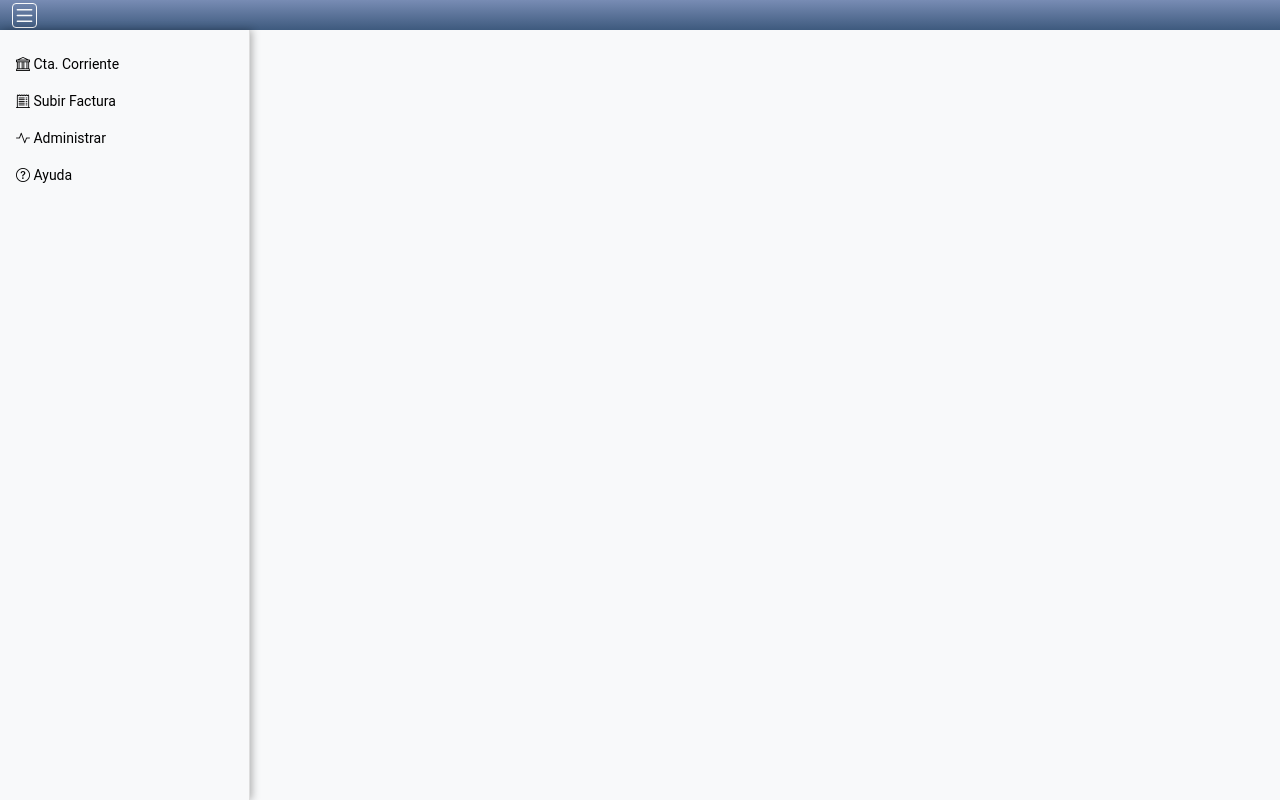
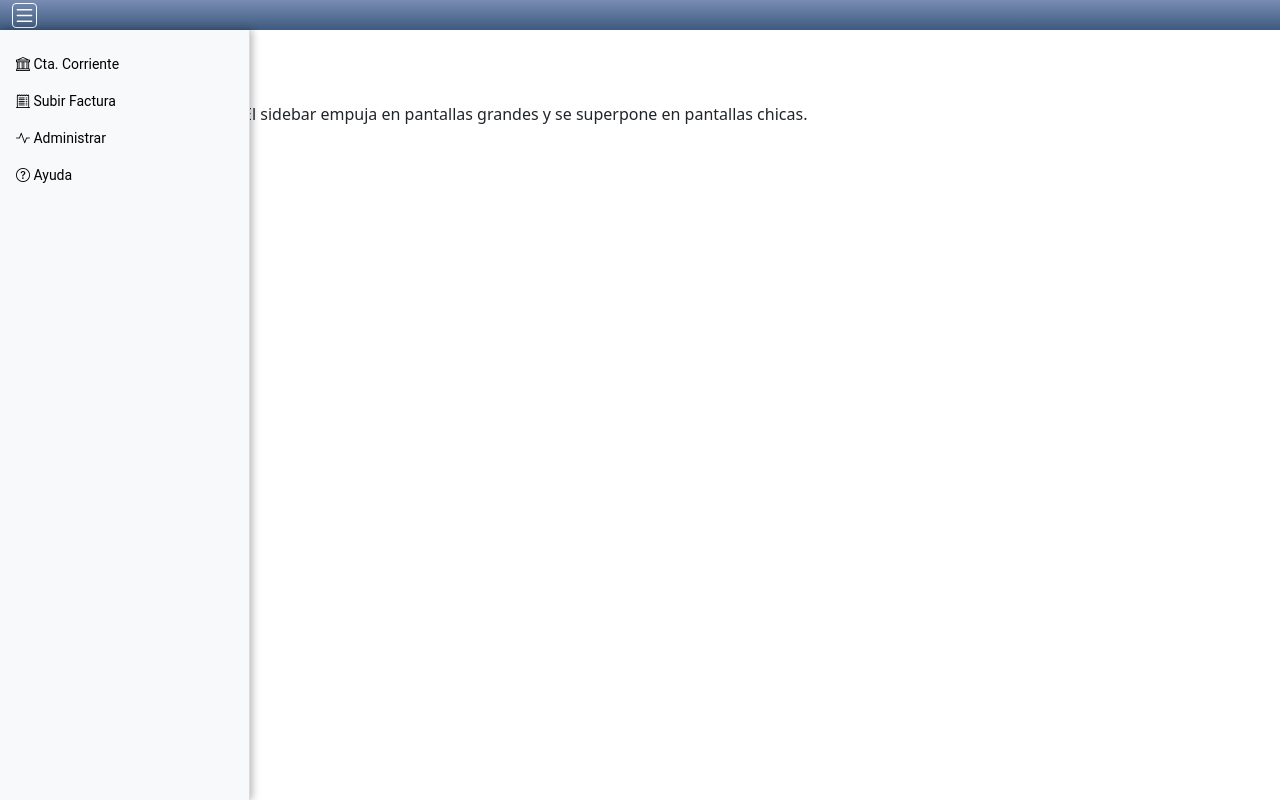
Before and after one commit to desarrolloaot/desa, a React (Vite) app: page / in a window 1280 px wide. Built offline with nearby package versions, Linux system fonts and the light colour scheme.

Commit message:
version estable

```diff
--- a/package.json
+++ b/package.json
@@ -12,8 +12,10 @@
   "dependencies": {
     "bootstrap-icons": "^1.13.1",
     "react": "^19.1.1",
+    "react-bootstrap": "^2.10.10",
     "react-dom": "^19.1.1",
-    "react-icons": "^5.5.0"
+    "react-icons": "^5.5.0",
+    "react-router-dom": "^7.9.2"
   },
   "devDependencies": {
     "@eslint/js": "^9.36.0",
--- a/src/App.jsx
+++ b/src/App.jsx
@@ -1,8 +1,10 @@
 import { BrowserRouter as Router, Routes, Route } from "react-router-dom";
 import MainLayout from "./layout/MainLayout";
-import FormSubir from "./features/SubirFacturas/FormSubir";
+
 import React, { Suspense, lazy } from "react";
-const UploadInvoicePage = lazy(() => import("./features/SubirFacturas/FormSubir"));
+
+const FormSubir = lazy(() => import("./features/SubirFacturas/FormSubir"));
+
 
 
 export default function App() {
--- a/src/layout/MainLayout.jsx
+++ b/src/layout/MainLayout.jsx
@@ -27,9 +27,22 @@ export default function MainLayout() {
                     sidebarVisible={sidebarVisible}
                     isMobile={isMobile}
                 />
-                <main className="flex-grow-1 p-3 bg-light">
+                <main
+                    className={`content ${
+                    sidebarVisible && !isMobile ? "expanded" : "collapsed"
+                    }`}
+                >
+                    <h1>Bienvenido</h1>
+                    <p>
+                    Este es el contenido principal. El sidebar empuja en pantallas grandes
+                    y se superpone en pantallas chicas.
+                    </p>
+                    {Array.from({ length: 50 }).map((_, i) => (
+                    <p key={i}>Fila de contenido #{i + 1}</p>
+                    ))}
                     <Outlet />
                 </main>
+
             </div>
         </div>
     );
```
Also changed, not shown: 1 other file (tests, documents, lock files or other folders).
